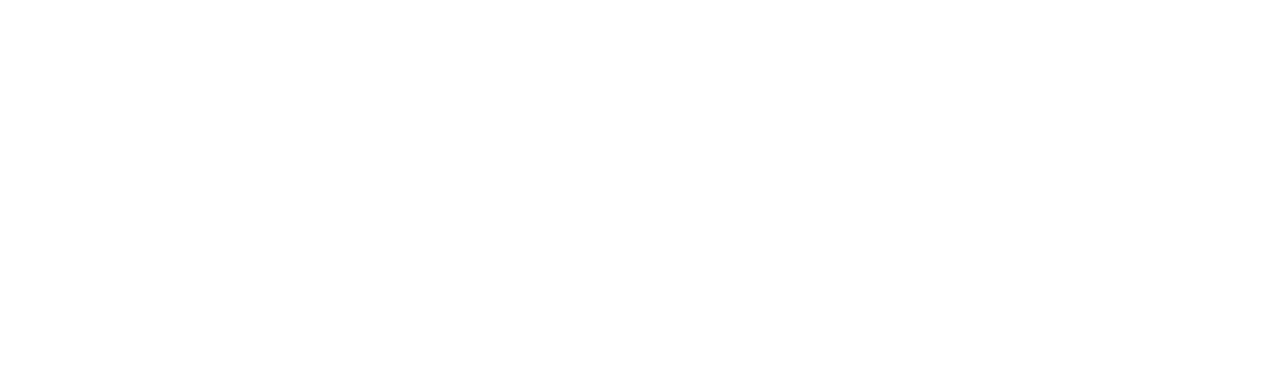
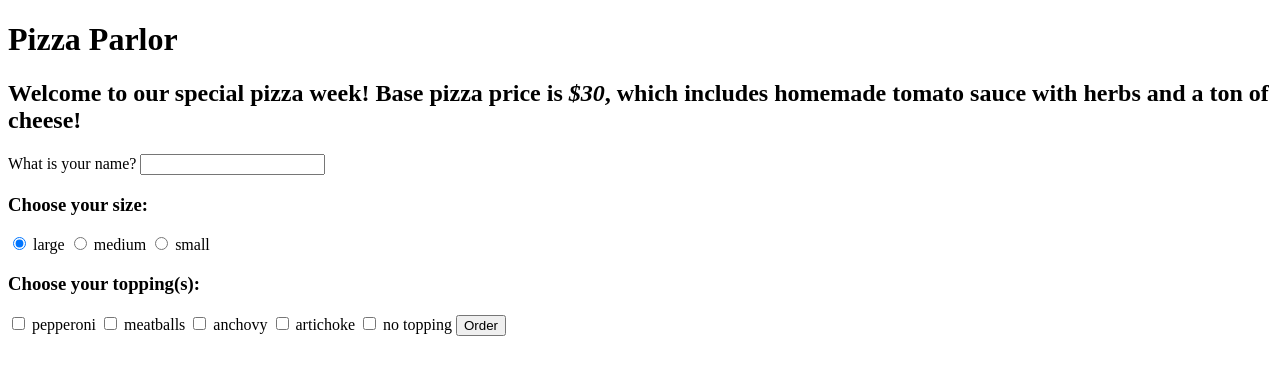
Before and after one commit to DaniyaYelemessova/Pizza-Parlor, a plain HTML site: page index.html in a window 1280 px wide. Drawn offline with Linux system fonts and the light colour scheme.

Commit message:
Add forms to index.html

```diff
--- a/index.html
+++ b/index.html
@@ -7,12 +7,52 @@
   <link rel="stylesheet" href="css/styles.css">
 </head>
 <body>
+<h1>Pizza Parlor</h1>
+<h2>Welcome to our special pizza week! Base pizza price is <em>$30</em>, which includes homemade tomato sauce with herbs and a ton of cheese!</h2>
+<form id="form">
+  <Label id="name">What is your name?</Label>
+  <input type="text" id="name" required>
 
+  <h3>Choose your size:</h3>
+  <label>
+    <input type="radio" name="size" value="large" checked>
+    large
+  </label>
+  <label>
+    <input type="radio" name="size" value="medium">
+    medium
+  </label>
+  <label>
+    <input type="radio" name="size" value="small">
+    small
+  </label>
 
+  <h3>Choose your topping(s):</h3>
+  <label>
+    <input type="checkbox" name="topping" value="pepperoni">
+    pepperoni
+  </label>
+  <label>
+    <input type="checkbox" name="topping" value="meatballs">
+    meatballs
+  </label>
+  <label>
+    <input type="checkbox" name="topping" value="anchovy">
+    anchovy
+  </label>
+  <label>
+    <input type="checkbox" name="topping" value="artichoke">
+    artichoke
+  </label>
+  <label>
+    <input type="checkbox" name="topping" value="no topping">
+    no topping
+  </label>
+  <button type="submit">Order</button>
+</form>
 
-
-
-
+<div id="welcome"></div>
+<div id="orderOutput"></div>
   <script src="js/scripts.js"></script>
 </body>
 </html>
--- a/js/scripts.js
+++ b/js/scripts.js
@@ -14,7 +14,7 @@ Pizza.prototype.finalPrice = function () {
     } else if (topping === "artichoke") {
       basePrice += 3;
     }else if(topping === "no topping"){
-      basePrice
+      basePrice += 0
     }
   }
 
@@ -29,6 +29,6 @@ Pizza.prototype.finalPrice = function () {
   return basePrice;
 };
 
-const myPizza = new Pizza("no topping", "small");
+const myPizza = new Pizza("no topping", "medium");
 
 console.log(myPizza.finalPrice());
```
